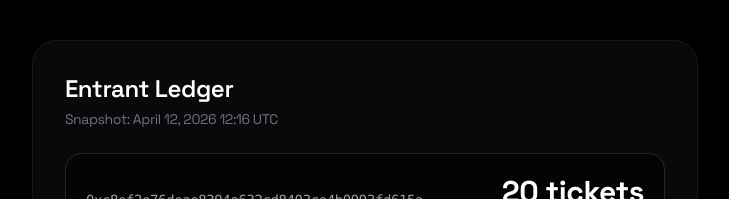
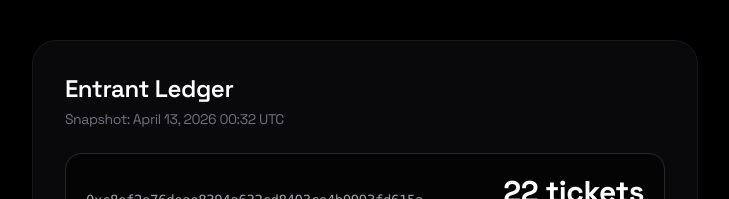
Before and after one commit to GridPhantoms/grid-keys-points, a Next.js app: page /raffle in a window 1280 px wide. Shown: the part 1128-1327 px from the top of the page, without its empty margins (275-1004 px from the left). Built offline with nearby package versions, Linux system fonts and the light colour scheme.

Commit message:
Raffle snapshot update

```diff
--- a/app/raffle/page.tsx
+++ b/app/raffle/page.tsx
@@ -8,7 +8,7 @@ export default function RaffleTracker() {
   const [totalTickets, setTotalTickets] = useState(0);
   const [entrants, setEntrants] = useState<any[]>([]);
   const [loading, setLoading] = useState(true);
-  const [lastSnapshot] = useState("April 12, 2026 12:16 UTC");
+  const [lastSnapshot] = useState("April 13, 2026 00:32 UTC");
   const [menuOpen, setMenuOpen] = useState(false);
 
   // Exact timestamp of the 30th mint (Token #406) — 2026-04-10 02:10:23 UTC
```
Also changed, not shown: public/raffle-snapshot.csv.
